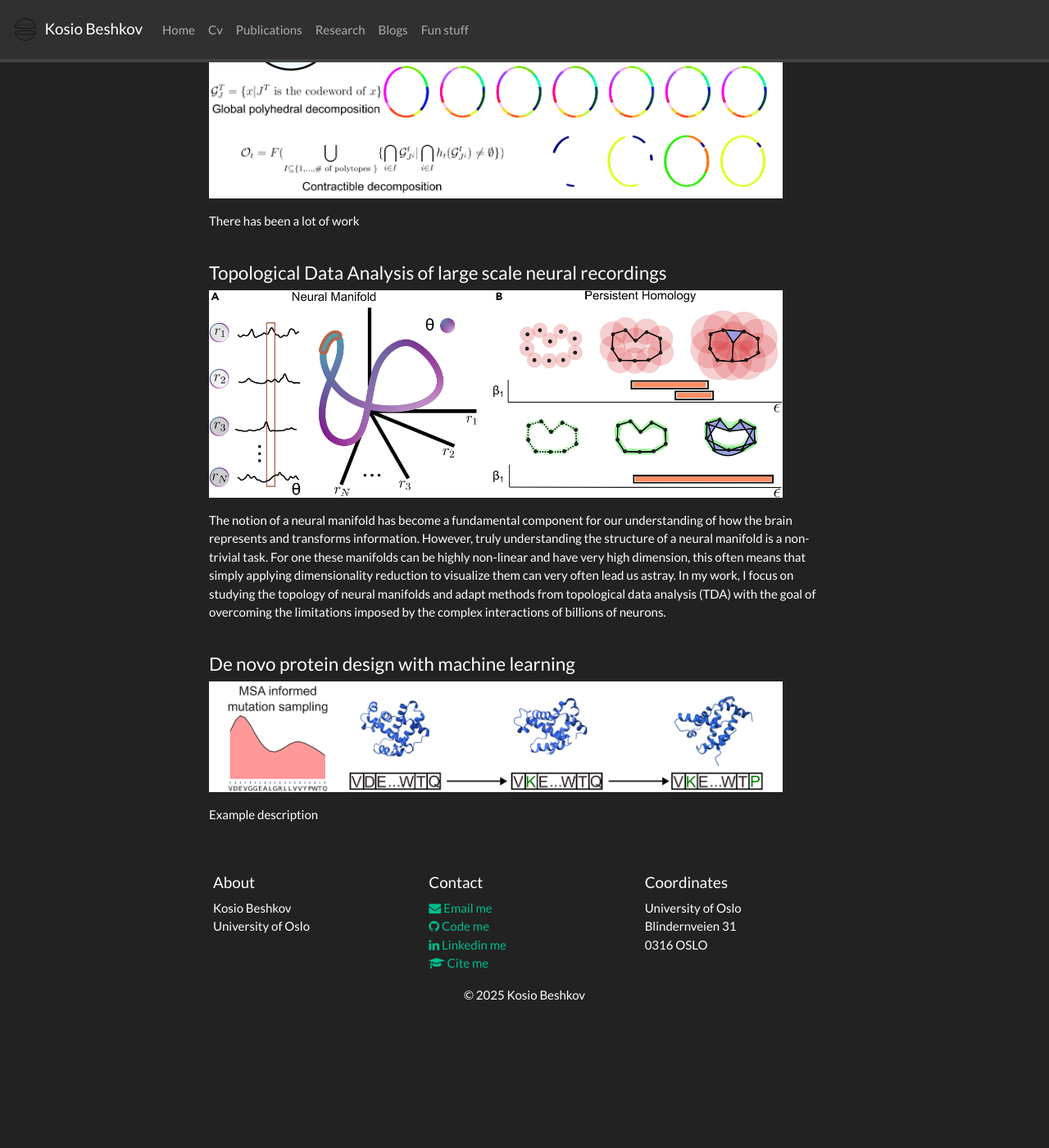
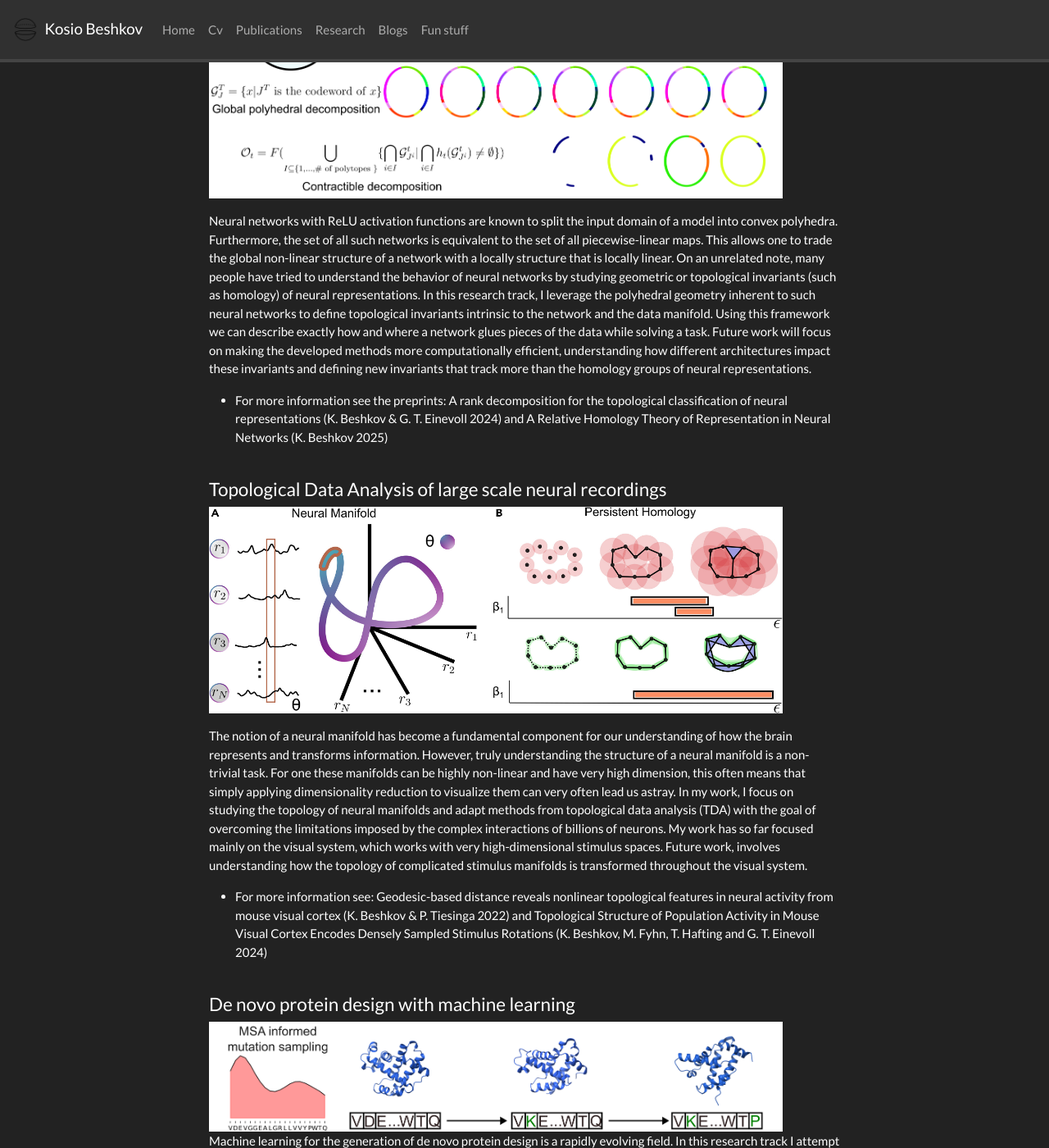
Before and after one commit to KBeshkov/KBeshkov.github.io, a Jekyll site: the page built from _pages/research.md, in a window 1280 px wide and 1400 px high, scrolled down 427 px. Shown: the whole window at 82% size. Built offline with Jekyll 4.4.1, drawn with Linux system fonts in a browser that asks for light colours; nearby versions of some CDN libraries; a style sheet for code colours, icons or effects is not loaded; before the commit the page ends 1667 px from its top, so only the background shows below that; some of the changed text lies outside the part shown.

Commit message:
new text added

```diff
--- a/_pages/research.md
+++ b/_pages/research.md
@@ -37,15 +37,22 @@ iframe {
 <img src="{{ '/images/RNN_decomp.png' | relative_url }}" alt="Your Name" style="width: 700px; border-radius: 0%; display: block;">
 
 
-There has been a lot of work <br><br>
+Neural networks with ReLU activation functions are known to split the input domain of a model into convex polyhedra. Furthermore, the set of all such networks is equivalent to the set of all piecewise-linear maps. This allows one to trade the global non-linear structure of a network with a locally structure that is locally linear. On an unrelated note, many people have tried to understand the behavior of neural networks by studying geometric or topological invariants (such as homology) of neural representations. In this research track, I leverage  the polyhedral geometry inherent to such neural networks to define topological invariants intrinsic to the network and the data manifold. Using this framework we can describe exactly how and where a network glues pieces of the data while solving a task.
+Future work will focus on making the developed methods more computationally efficient, understanding how different architectures impact these invariants and defining new invariants that track more than the homology groups of neural representations.
+
+- For more information see the preprints: A rank decomposition for the topological classification of neural representations (K. Beshkov & G. T. Einevoll 2024) and A Relative Homology Theory of Representation in Neural Networks (K. Beshkov 2025)
+<br><br>
 
 
 #### Topological Data Analysis of large scale neural recordings
 <img src="{{ '/images/phom_data.jpg' | relative_url }}" alt="Your Name" style="width: 700px; border-radius: 0%; display: block;">
 
-The notion of a neural manifold has become a fundamental component for our understanding of how the brain represents and transforms information. However, truly understanding the structure of a neural manifold is a non-trivial task. For one these manifolds can be highly non-linear and have very high dimension, this often means that simply applying dimensionality reduction to visualize them can very often lead us astray. In my work, I focus on studying the topology of neural manifolds and adapt methods from topological data analysis (TDA) with the goal of overcoming the limitations imposed by the complex interactions of billions of neurons. <br><br>
+The notion of a neural manifold has become a fundamental component for our understanding of how the brain represents and transforms information. However, truly understanding the structure of a neural manifold is a non-trivial task. For one these manifolds can be highly non-linear and have very high dimension, this often means that simply applying dimensionality reduction to visualize them can very often lead us astray. In my work, I focus on studying the topology of neural manifolds and adapt methods from topological data analysis (TDA) with the goal of overcoming the limitations imposed by the complex interactions of billions of neurons. My work has so far focused mainly on the visual system, which works with very high-dimensional stimulus spaces. Future work, involves understanding how the topology of complicated stimulus manifolds is transformed throughout the visual system.
+
+- For more information see: Geodesic-based distance reveals nonlinear topological features in neural activity from mouse visual cortex (K. Beshkov & P. Tiesinga 2022) and Topological Structure of Population Activity in Mouse Visual Cortex Encodes Densely Sampled Stimulus Rotations (K. Beshkov, M. Fyhn, T. Hafting and G. T. Einevoll 2024)
+<br><br>
 
 #### De novo protein design with machine learning
 <img src="{{ '/images/evol_algo_figure.png' | relative_url }}" alt="Your Name" style="width: 700px; border-radius: 0%; display: block;">
-
-Example description <br><br>
+Machine learning for the generation of de novo protein design is a rapidly evolving field. In this research track I attempt to apply, develop and understand existing machine learning algorithms for de novo protein design. One direction of this work combines evolutionary algorithms, statistical modeling and neural networks to create and simplify existing proteins. Another goal of mine is to leverage tools from geometry, shape analysis and topological data analysis to understand how the space of protein representations in neural networks corresponds the space of actual proteins. Finally, I am also interested in applying tools from mechanistic interpretability to gain further insight into how large scale neural network models transform sequences of amino acids.
+ <br><br>
```
